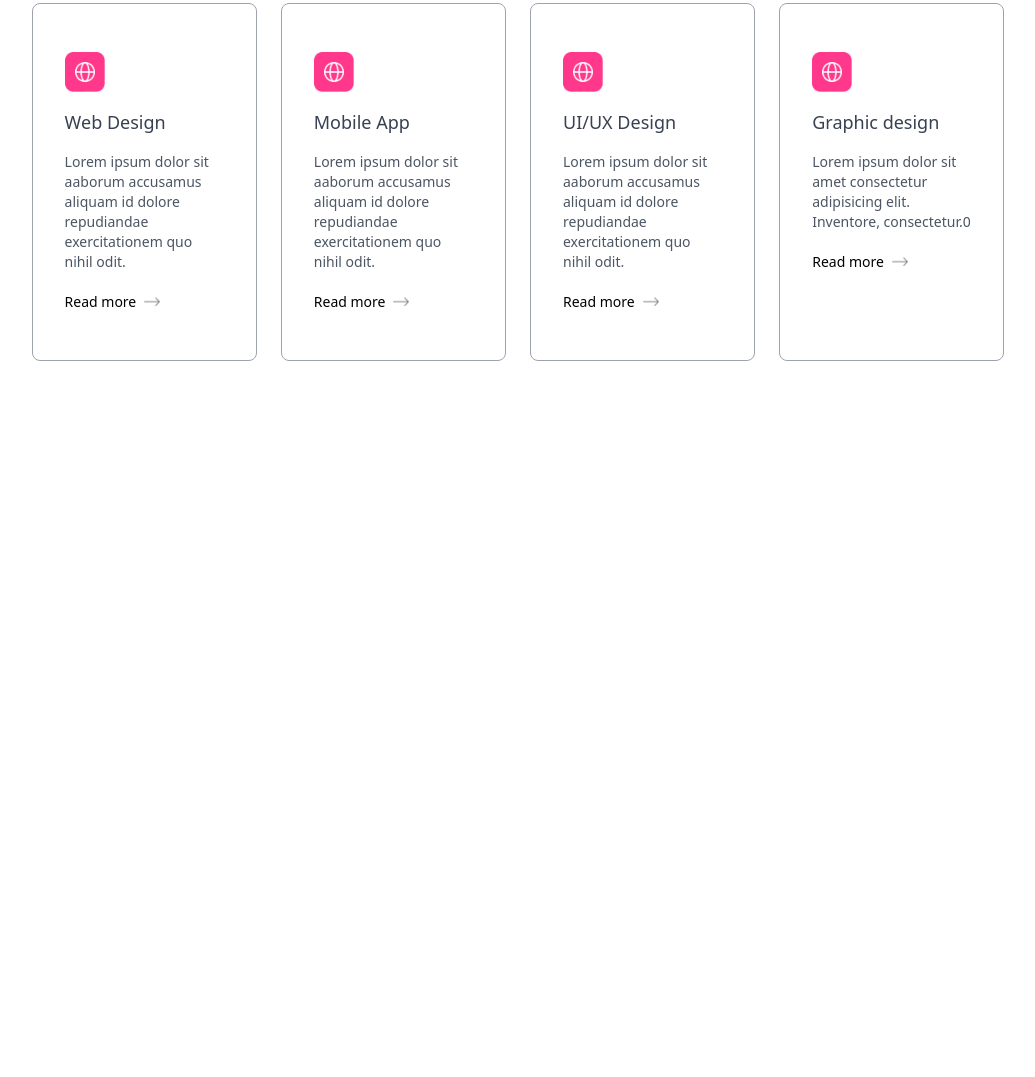
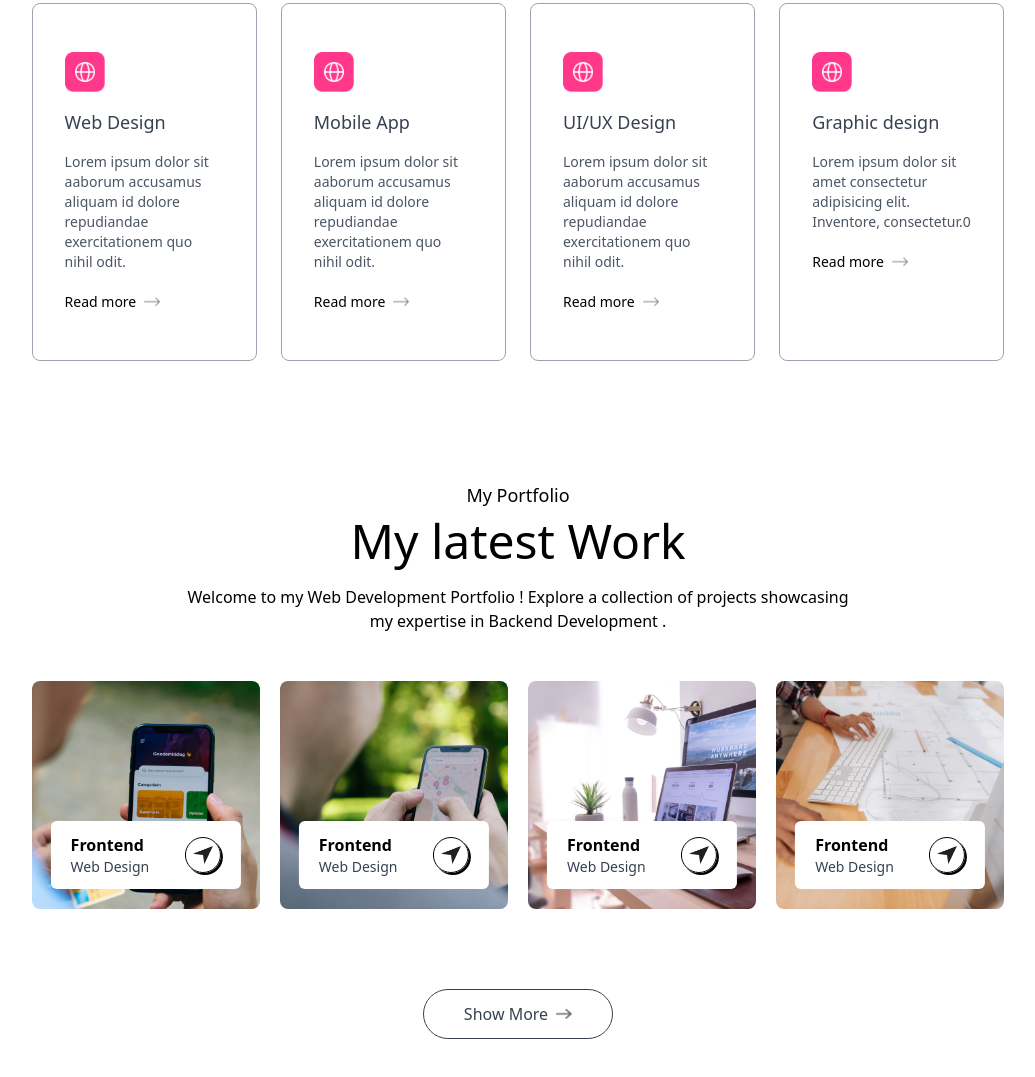
Before and after one commit to chinmoypaul8897/Portfolio-Website, a plain HTML site: page index.html in a window 1280 px wide. Shown: the part 1854-2931 px from the top of the page, without its empty margins (122-1157 px from the left). Before the commit the page ends 2295 px from the top, so only its background shows below. Drawn offline with nearby package versions, Linux system fonts and the light colour scheme.

Commit message:
my portfolio section created

```diff
--- a/index.html
+++ b/index.html
@@ -5,6 +5,7 @@
     <meta name="viewport" content="width=device-width, initial-scale=1.0">
     <title>Chinmoy Paul</title>
     <script src="https://cdn.tailwindcss.com"></script>
+
 
 </head>
 <body class="overflow-x-hidden">
@@ -201,7 +202,83 @@
     </div>
 
 
-    <!--my work -->
+    <!------------my work ------------>
+
+    <div id="work" class="w-full px-[12%] py-10 scroll-mt-20">
+        <h4 class="text-center mb-2 text-lg">My Portfolio</h4>
+        <h2 class="text-center text-5xl"> My latest Work</h2>
+        <p class="text-center max-w-2xl mx-auto mt-5 mb-12">
+          Welcome to my Web Development Portfolio ! Explore a collection of projects showcasing my expertise in Backend Development .
+
+        </p>
+        <!--project showcasing cards -->
+        <div class="grid grid-cols-4 my-10 gap-5">
+            <!-------1st project -->
+            <div class="aspect-square bg-[url('./images/work-1.png')] bg-no-repeat bg-cover bg-center rounded-lg relative cursor-pointer group">
+                <div class="bg-white w-10/12 rounded-md absolute bottom-5 left-1/2 -translate-x-1/2 py-3 px-5 flex items-center justify-between duration-500 group-hover:bottom-7">
+                    <div>
+                        <h2 class="font-semibold">Frontend</h2>
+                        <p class="text-sm text-gray-700">Web Design </p>
+                    </div>
+                    <div class="border rounded-full border-black w-9 aspect-square flex items-center justify-center shadow-[2px_2px_0_#000] group-hover:bg-lime-300 transition">
+                        <img src="./images/send-icon.png" alt="" class="w-5">
+                    </div>
+                </div>
+            </div>
+
+            <!-------2nd Project -->
+            <div class="aspect-square bg-[url('./images/work-2.png')] bg-no-repeat bg-cover bg-center rounded-lg relative cursor-pointer group">
+                <div class="bg-white w-10/12 rounded-md absolute bottom-5 left-1/2 -translate-x-1/2 py-3 px-5 flex items-center justify-between duration-500 group-hover:bottom-7">
+                    <div>
+                        <h2 class="font-semibold">Frontend</h2>
+                        <p class="text-sm text-gray-700">Web Design </p>
+                    </div>
+                    <div class="border rounded-full border-black w-9 aspect-square flex items-center justify-center shadow-[2px_2px_0_#000] group-hover:bg-lime-300 transition">
+                        <img src="./images/send-icon.png" alt="" class="w-5">
+                    </div>
+                </div>
+            </div>
+
+
+            <!-----3rd project-->
+
+            <div class="aspect-square bg-[url('./images/work-3.png')] bg-no-repeat bg-cover bg-center rounded-lg relative cursor-pointer group">
+                <div class="bg-white w-10/12 rounded-md absolute bottom-5 left-1/2 -translate-x-1/2 py-3 px-5 flex items-center justify-between duration-500 group-hover:bottom-7">
+                    <div>
+                        <h2 class="font-semibold">Frontend</h2>
+                        <p class="text-sm text-gray-700">Web Design </p>
+                    </div>
+                    <div class="border rounded-full border-black w-9 aspect-square flex items-center justify-center shadow-[2px_2px_0_#000] group-hover:bg-lime-300 transition">
+                        <img src="./images/send-icon.png" alt="" class="w-5">
+                    </div>
+                </div>
+            </div>
+
+            <!-------4th project -->
+
+            <div class="aspect-square bg-[url('./images/work-4.png')] bg-no-repeat bg-cover bg-center rounded-lg relative cursor-pointer group">
+                <div class="bg-white w-10/12 rounded-md absolute bottom-5 left-1/2 -translate-x-1/2 py-3 px-5 flex items-center justify-between duration-500 group-hover:bottom-7">
+                    <div>
+                        <h2 class="font-semibold">Frontend</h2>
+                        <p class="text-sm text-gray-700">Web Design </p>
+                    </div>
+                    <div class="border rounded-full border-black w-9 aspect-square flex items-center justify-center shadow-[2px_2px_0_#000] group-hover:bg-lime-300 transition">
+                        <img src="./images/send-icon.png" alt="" class="w-5">
+                    </div>
+                </div>
+            </div>
+
+        </div>
+        <a href="#" class="w-max flex items-center justify-center gap-2 text-gray-700 border-[0.5px] border-gray-700 rounded-full py-3 px-10 mx-auto my-20 hover:bg-[#fcf4ff] duration-500">
+
+            Show More
+            <img src="./images/right-arrow-bold.png" alt="" class="w-4">
+
+        </a>
+    </div>
+
+    <!---Contact me -->
+
     <script src="./script.js"></script>
 </body>
 </html>
```
